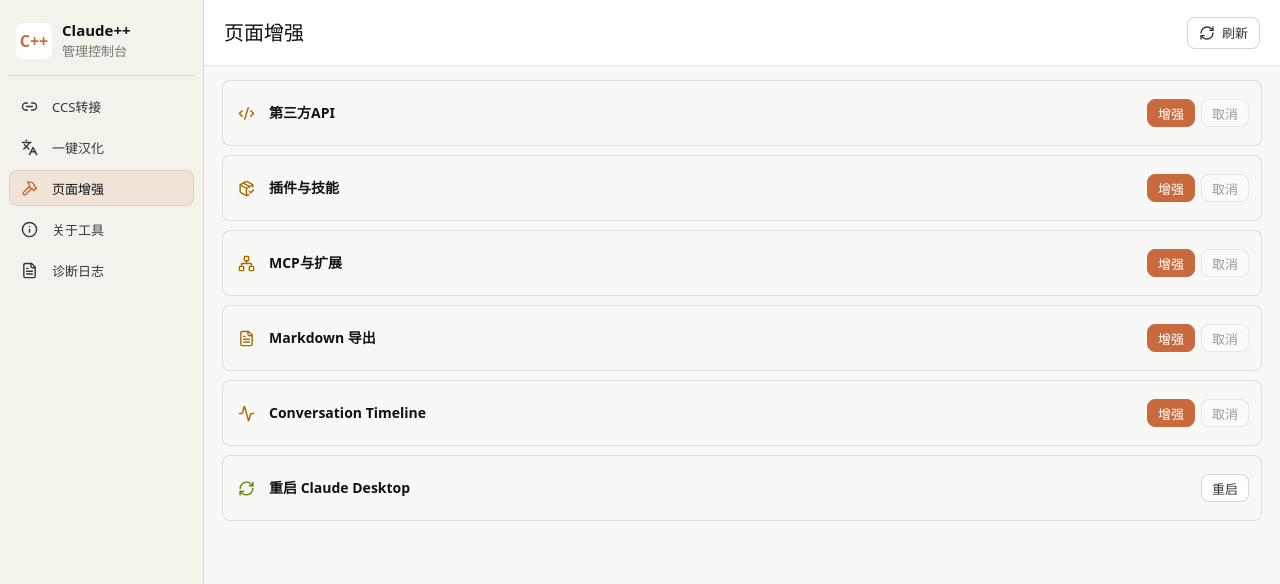
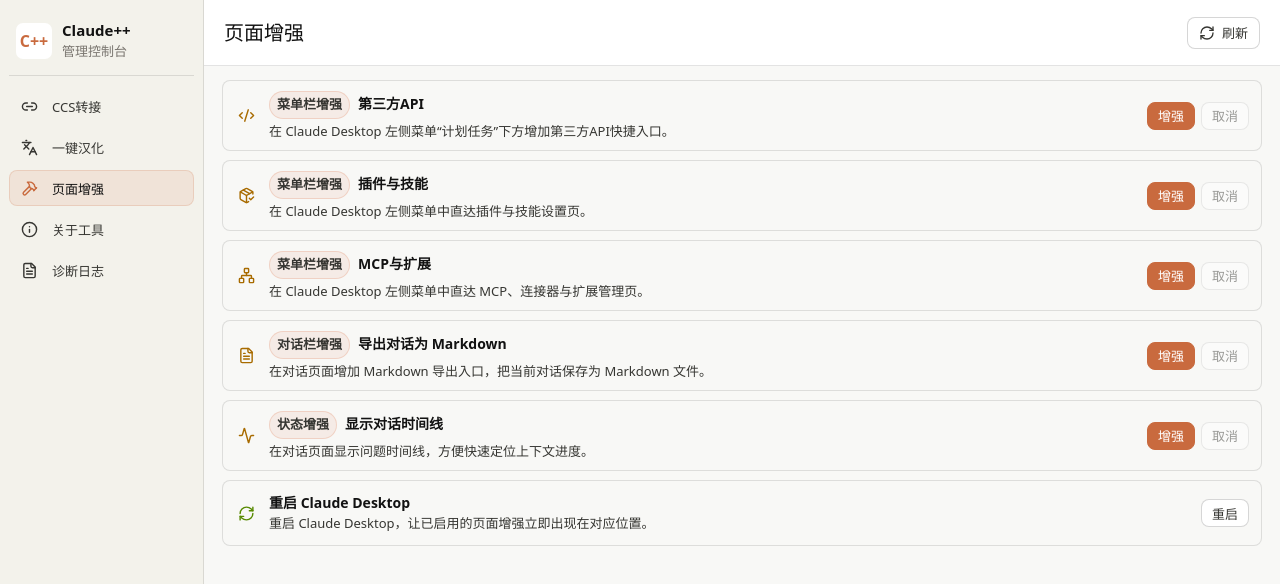
Before and after one commit to laoguo2025/claude-plus-plus, a React (Vite) app: page / in a window 1280 px wide. Both pictures are taken after a click on the button "页面增强". Shown: the top 584 px of the page. Built offline with nearby package versions, Linux system fonts and the light colour scheme.

Commit message:
fix: clarify enhancement cards

```diff
--- a/src/App.css
+++ b/src/App.css
@@ -621,7 +621,7 @@
 
 .enhanceWorkflowRow {
   grid-template-columns: 22px minmax(0, 1fr) auto;
-  min-height: 58px;
+  min-height: 72px;
   padding: 8px 12px;
 }
 
@@ -643,7 +643,21 @@
 }
 
 .restartCard {
-  min-height: 58px;
+  min-height: 72px;
+}
+
+.enhanceCategory {
+  display: inline-flex;
+  align-items: center;
+  margin-right: 8px;
+  border: 1px solid rgba(220, 125, 87, 0.24);
+  border-radius: 999px;
+  background: rgba(220, 125, 87, 0.1);
+  color: var(--brand-strong);
+  font-size: 11px;
+  font-weight: 600;
+  line-height: 1;
+  padding: 4px 7px;
 }
 
 .localizationChecklist {
--- a/src/App.tsx
+++ b/src/App.tsx
@@ -48,7 +48,9 @@
 }
 interface ClaudeEnhanceFeature {
   id: string;
+  category: string;
   label: string;
+  description: string;
   enabled: boolean;
   available: boolean;
   note: string;
@@ -133,15 +135,49 @@
       features: [
         {
           id: "third_party_api",
+          category: "菜单栏增强",
           label: "第三方API",
+          description: "在 Claude Desktop 左侧菜单“计划任务”下方增加第三方API快捷入口。",
           enabled: false,
           available: true,
           note: "侧边栏软入口",
         },
-        { id: "plugins", label: "插件与技能", enabled: false, available: true, note: "侧边栏软入口" },
-        { id: "mcp", label: "MCP与扩展", enabled: false, available: true, note: "侧边栏软入口" },
-        { id: "markdown", label: "Markdown 导出", enabled: false, available: true, note: "待接入导出逻辑" },
-        { id: "timeline", label: "Conversation Timeline", enabled: false, available: true, note: "待接入时间线逻辑" },
+        {
+          id: "plugins",
+          category: "菜单栏增强",
+          label: "插件与技能",
+          description: "在 Claude Desktop 左侧菜单中直达插件与技能设置页。",
+          enabled: false,
+          available: true,
+          note: "侧边栏软入口",
+        },
+        {
+          id: "mcp",
+          category: "菜单栏增强",
+          label: "MCP与扩展",
+          description: "在 Claude Desktop 左侧菜单中直达 MCP、连接器与扩展管理页。",
+          enabled: false,
+          available: true,
+          note: "侧边栏软入口",
+        },
+        {
+          id: "markdown",
+          category: "对话栏增强",
+          label: "导出对话为 Markdown",
+          description: "在对话页面增加 Markdown 导出入口，把当前对话保存为 Markdown 文件。",
+          enabled: false,
+          available: true,
+          note: "待接入导出逻辑",
+        },
+        {
+          id: "timeline",
+          category: "状态增强",
+          label: "显示对话时间线",
+          description: "在对话页面显示问题时间线，方便快速定位上下文进度。",
+          enabled: false,
+          available: true,
+          note: "待接入时间线逻辑",
+        },
       ],
     } as T;
   }
@@ -703,6 +739,7 @@
           </div>
           <div className="workflowCopy">
             <strong>重启 Claude Desktop</strong>
+            <span>重启 Claude Desktop，让已启用的页面增强立即出现在对应位置。</span>
           </div>
           <button disabled={disabledByMissingClaude} onClick={restartClaudeDesktop}>
             重启
@@ -731,7 +768,11 @@
         <IconComponent size={17} />
       </div>
       <div className="workflowCopy">
-        <strong>{feature.label}</strong>
+        <strong>
+          <span className="enhanceCategory">{feature.category}</span>
+          {feature.label}
+        </strong>
+        <span>{feature.description}</span>
       </div>
       <div className="enhanceActions">
         <button className="primary" disabled={disabled || feature.enabled} onClick={onInstall}>
@@ -747,11 +788,51 @@
 
 function previewEnhanceFeatures(): ClaudeEnhanceFeature[] {
   return [
-    { id: "third_party_api", label: "第三方API", enabled: false, available: true, note: "侧边栏软入口" },
-    { id: "plugins", label: "插件与技能", enabled: false, available: true, note: "侧边栏软入口" },
-    { id: "mcp", label: "MCP与扩展", enabled: false, available: true, note: "侧边栏软入口" },
-    { id: "markdown", label: "Markdown 导出", enabled: false, available: true, note: "待接入导出逻辑" },
-    { id: "timeline", label: "Conversation Timeline", enabled: false, available: true, note: "待接入时间线逻辑" },
+    {
+      id: "third_party_api",
+      category: "菜单栏增强",
+      label: "第三方API",
+      description: "在 Claude Desktop 左侧菜单“计划任务”下方增加第三方API快捷入口。",
+      enabled: false,
+      available: true,
+      note: "侧边栏软入口",
+    },
+    {
+      id: "plugins",
+      category: "菜单栏增强",
+      label: "插件与技能",
+      description: "在 Claude Desktop 左侧菜单中直达插件与技能设置页。",
+      enabled: false,
+      available: true,
+      note: "侧边栏软入口",
+    },
+    {
+      id: "mcp",
+      category: "菜单栏增强",
+      label: "MCP与扩展",
+      description: "在 Claude Desktop 左侧菜单中直达 MCP、连接器与扩展管理页。",
+      enabled: false,
+      available: true,
+      note: "侧边栏软入口",
+    },
+    {
+      id: "markdown",
+      category: "对话栏增强",
+      label: "导出对话为 Markdown",
+      description: "在对话页面增加 Markdown 导出入口，把当前对话保存为 Markdown 文件。",
+      enabled: false,
+      available: true,
+      note: "待接入导出逻辑",
+    },
+    {
+      id: "timeline",
+      category: "状态增强",
+      label: "显示对话时间线",
+      description: "在对话页面显示问题时间线，方便快速定位上下文进度。",
+      enabled: false,
+      available: true,
+      note: "待接入时间线逻辑",
+    },
   ];
 }
 
```
Also changed, not shown: 1 other file (tests, documents, lock files or other folders).
